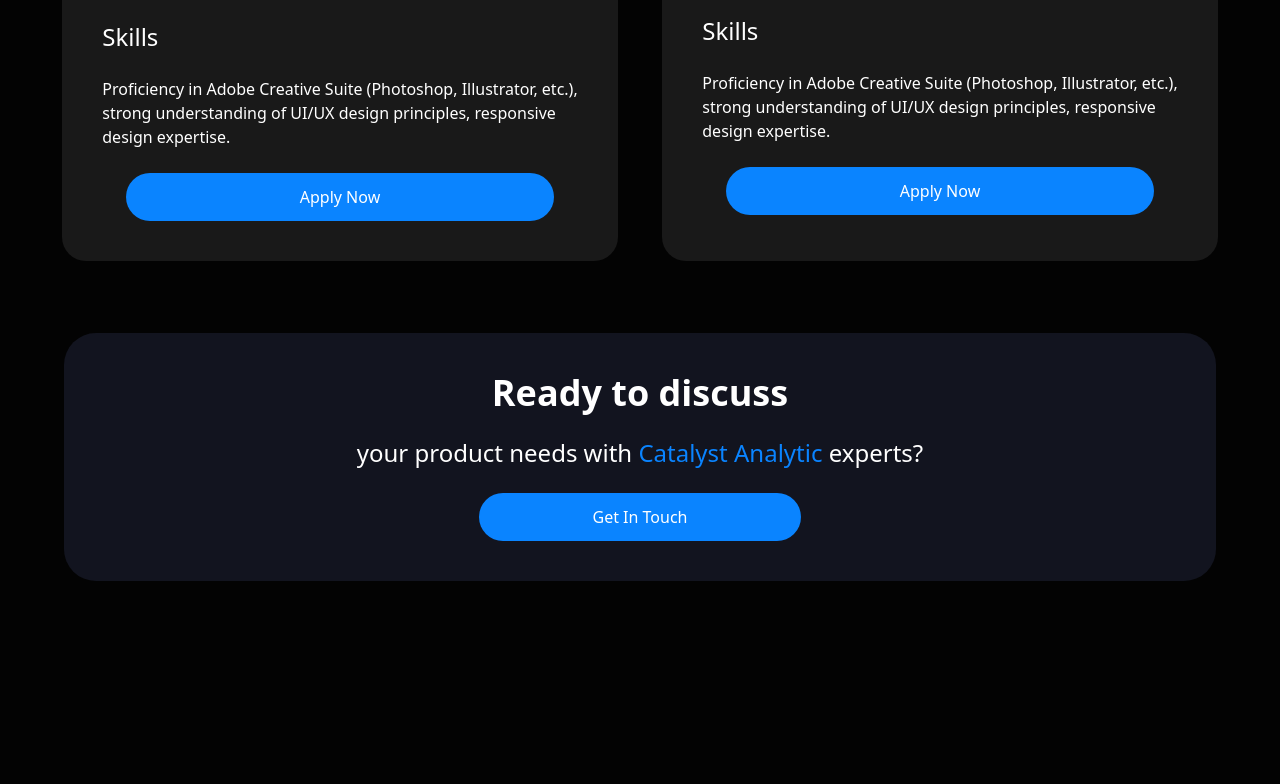
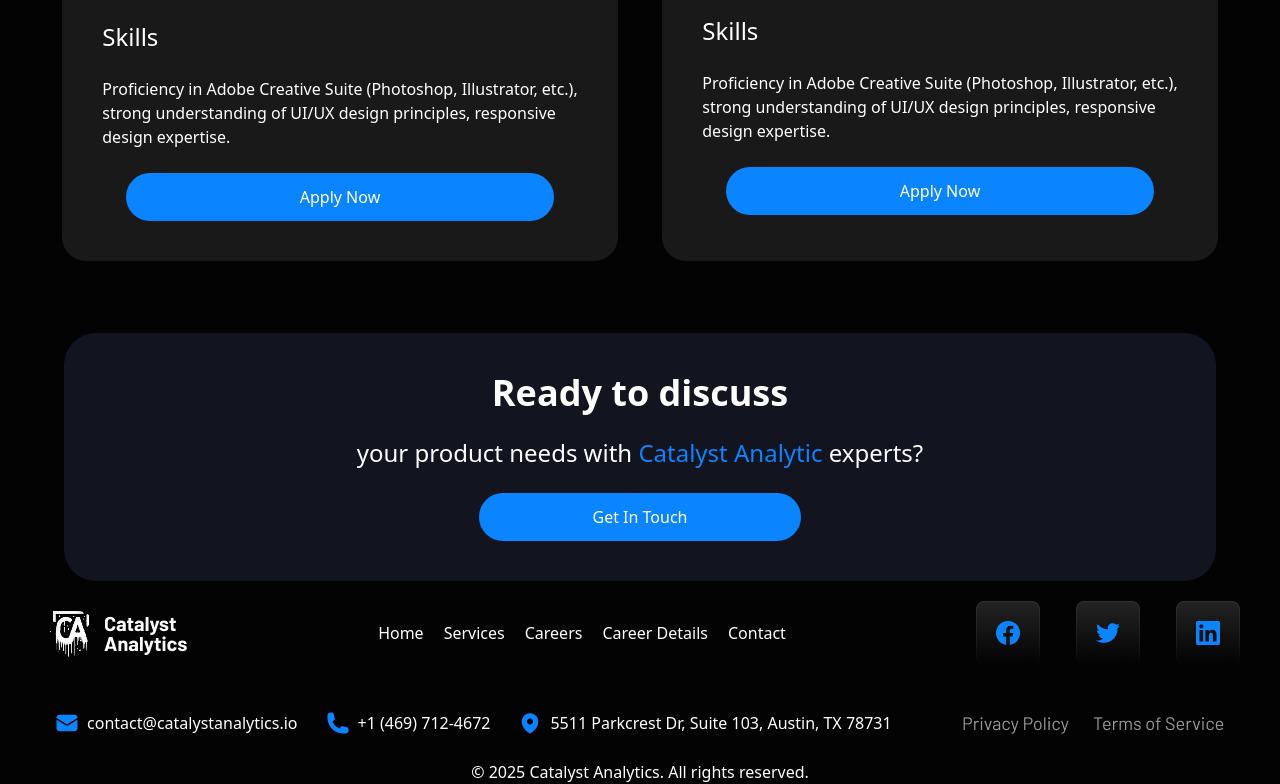
Before and after one commit to numonqalandarov-sketch/git-exam-3-date-24.05.2026, a website: page src/page3.html in a window 1280 px wide. Shown: the part 1729-2513 px from the top of the page. Before the commit the page ends 2310 px from the top, so only its background shows below. Drawn offline with Linux system fonts and the light colour scheme; files whose address does not match are found by name.

Commit message:
footer page3

```diff
--- a/src/page3.html
+++ b/src/page3.html
@@ -230,7 +230,7 @@
       </div>
     </section>
     <br /><br /><br />
-    <section class="text-center bg-[#12141F] p-10 w-[90%] m-auto rounded-4xl">
+    <section class="text-center bg-[#12141F] p-10 w-[90%] m-auto rounded-4xl max-w-[1200px] m-auto">
       <p class="text-4xl font-bold">Ready to discuss</p>
       <br />
       <p class="text-2xl">
@@ -244,6 +244,44 @@
         Get In Touch
       </button>
     </section>
-
+    <footer
+      class="w-full md: flex justify-between items-center p-5 lg:px-0 max-w-300 m-auto"
+    >
+      <img src="./src/img/Logo (8).png" alt="" />
+      <nav class="lg:flex hidden gap-5">
+        <p>Home</p>
+        <p>Services</p>
+        <p>Careers</p>
+        <p>Career Details</p>
+        <p>Contact</p>
+      </nav>
+      <div class="flex gap-9">
+        <img src="./src/img/Button.png" alt="" />
+        <img src="./src/img/Button (1).png" alt="" />
+        <img src="./src/img/Button (2).png" alt="" />
+      </div>
+    </footer>
+    <br />
+    <footer class="items-center gap-10 justify-around flex max-w-[1200px] m-auto">
+      <div class="lg:flex gap-7">
+        <div class="flex gap-2">
+          <img src="./img/Icon (18).png" alt="" />
+          <p>contact@catalystanalytics.io</p>
+        </div>
+        <div class="flex gap-2">
+          <img src="./img/Icon (19).png" alt="" />
+          <p>+1 (469) 712-4672</p>
+        </div>
+        <div class="flex gap-2 items-center">
+          <img src="./img/Icon (20).png" alt="" />
+          <p>5511 Parkcrest Dr, Suite 103, Austin, TX 78731</p>
+        </div>
+      </div>
+      <div>
+        <img src="./img/Frame 2608170.png" alt="" />
+      </div>
+    </footer>
+    <br />
+    <p class="text-center">© 2025 Catalyst Analytics. All rights reserved.</p>
   </body>
 </html>
```
